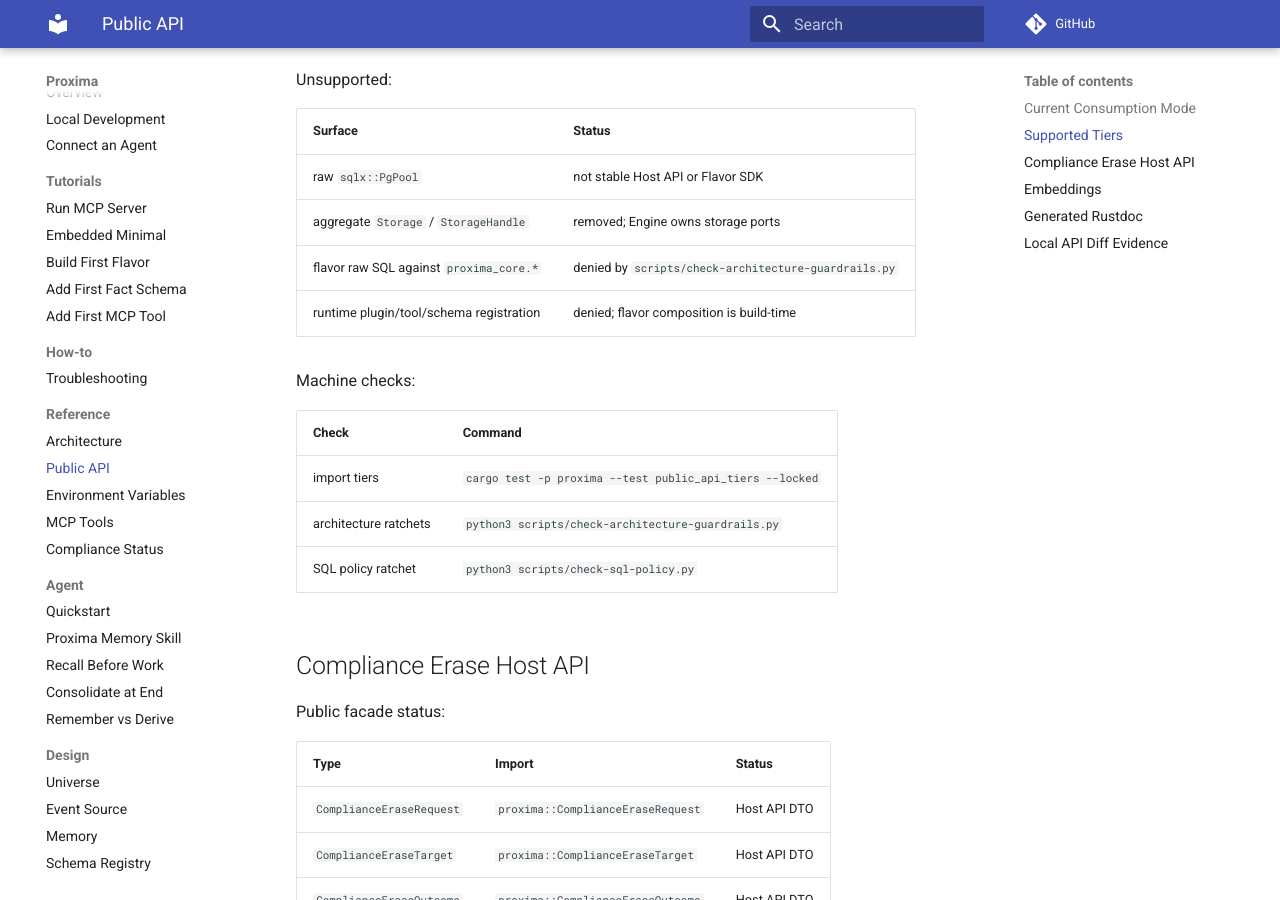
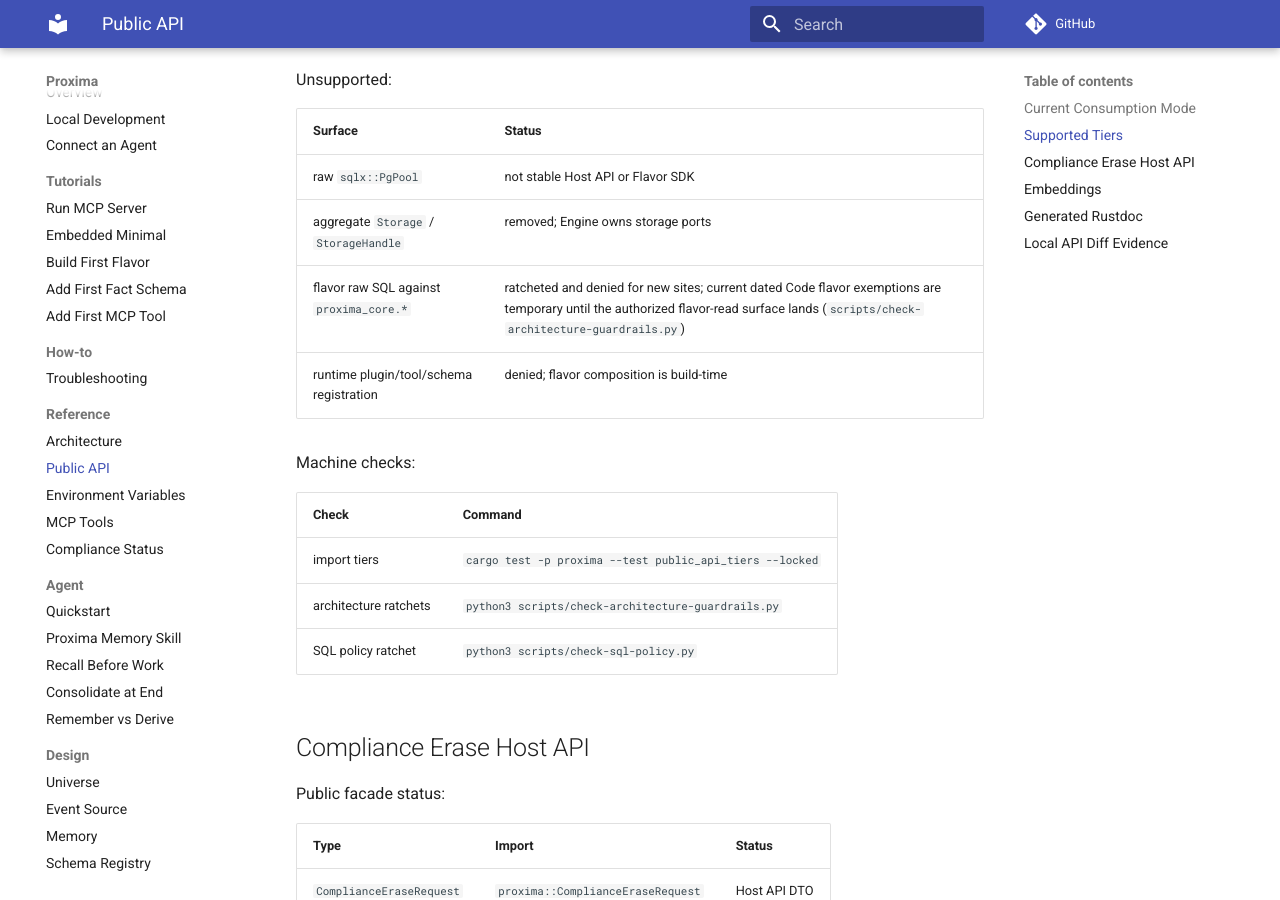
Before and after one commit to Aquilo-Solution-S/Proxima, an MkDocs documentation site: the page built from docs/reference/public-api.md, in a window 1280 px wide and 900 px high, scrolled down 578 px. Built offline with MkDocs 1.6.1 and Material for MkDocs 9.7.7, drawn with Linux system fonts in a browser that asks for light colours; comment, search, counter and statistics services are not loaded.

Commit message:
docs(reference): correct flavor raw SQL policy status
"denied" overstated the current guardrail: three Code flavor sites
still read proxima_core.* directly under a dated allowlist pending
Task 5's authorized flavor-read facade. Describe the policy as
ratcheted and denied for new sites, with the current exemptions
called out as temporary.

Co-Authored-By: Claude Sonnet 5 <noreply@anthropic.com>

```diff
--- a/docs/reference/public-api.md
+++ b/docs/reference/public-api.md
@@ -20,7 +20,7 @@ Unsupported:
 |---|---|
 | raw `sqlx::PgPool` | not stable Host API or Flavor SDK |
 | aggregate `Storage` / `StorageHandle` | removed; Engine owns storage ports |
-| flavor raw SQL against `proxima_core.*` | denied by `scripts/check-architecture-guardrails.py` |
+| flavor raw SQL against `proxima_core.*` | ratcheted and denied for new sites; current dated Code flavor exemptions are temporary until the authorized flavor-read surface lands (`scripts/check-architecture-guardrails.py`) |
 | runtime plugin/tool/schema registration | denied; flavor composition is build-time |
 
 Machine checks:
```
